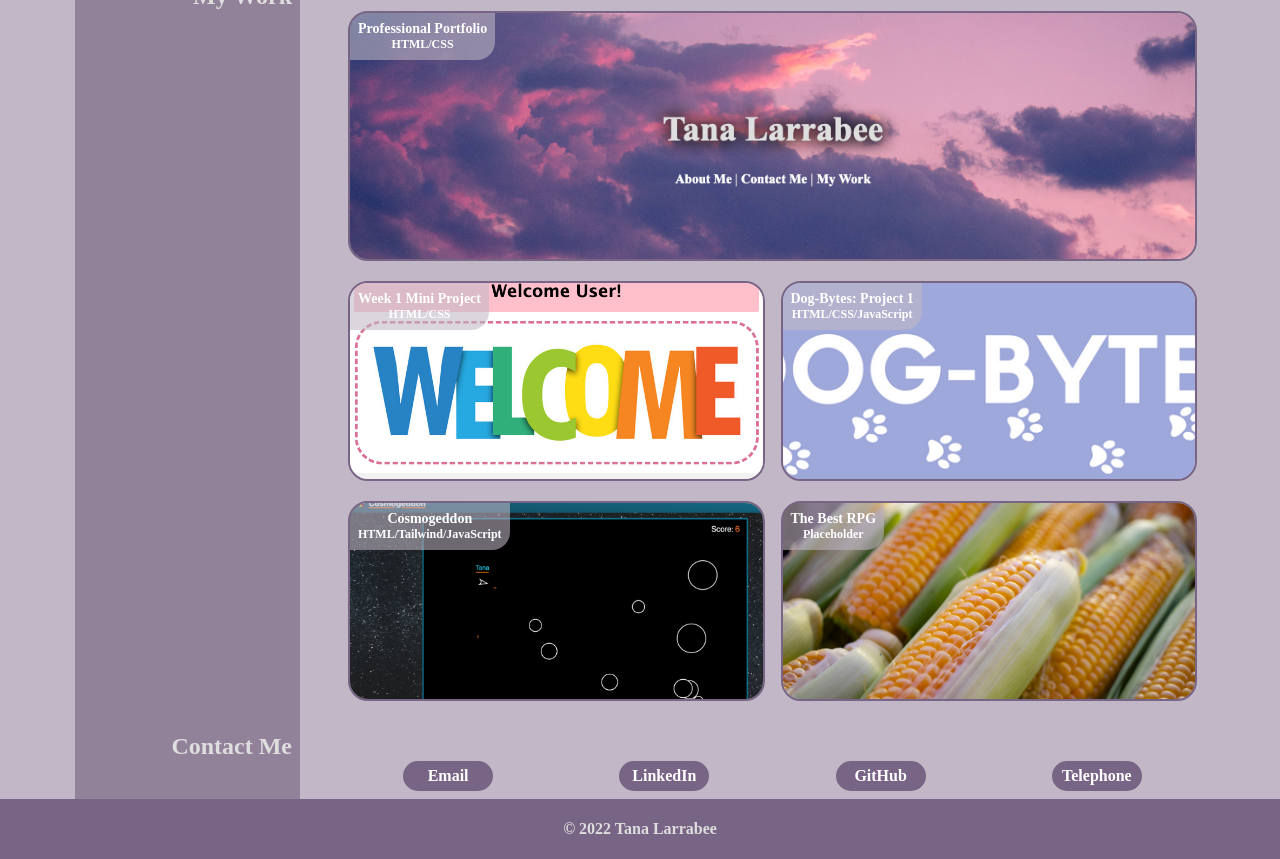
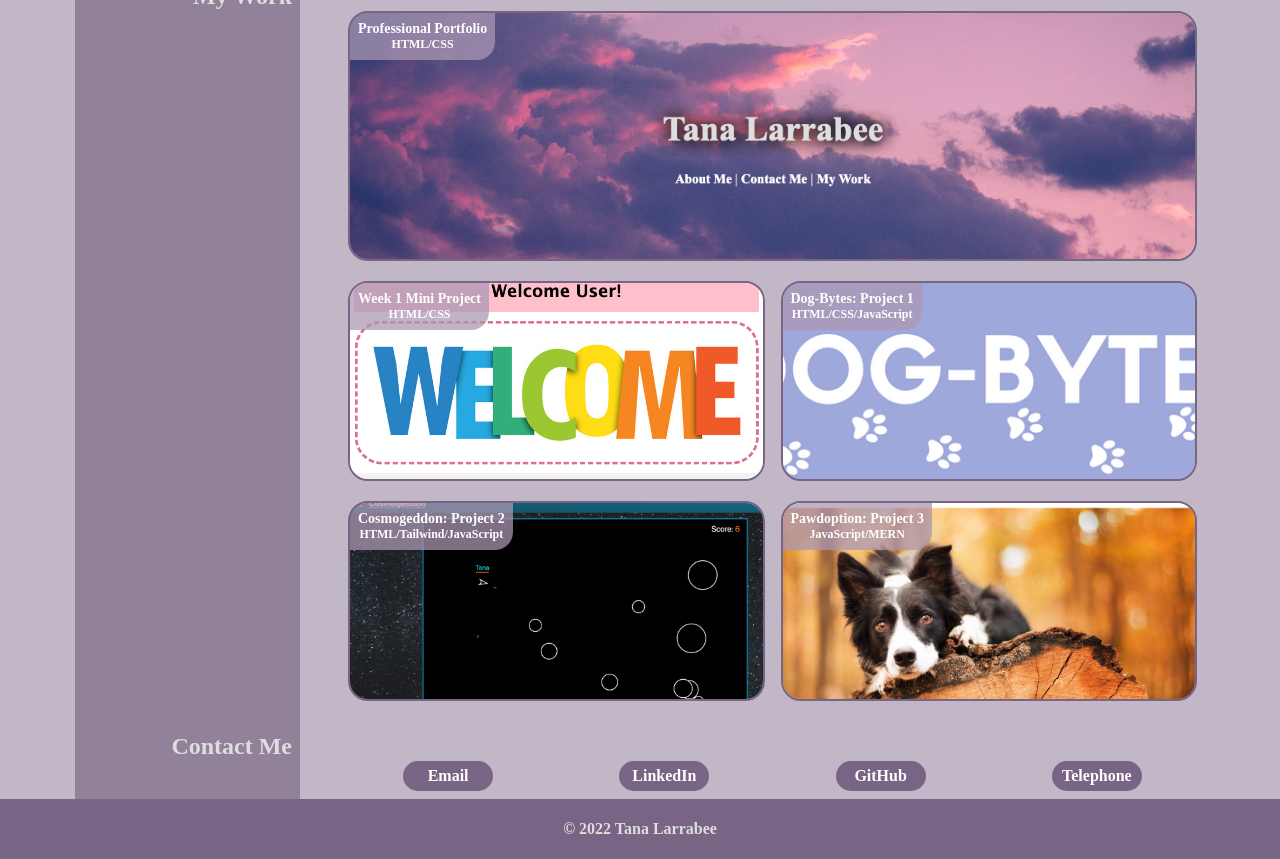
Before and after one commit to Jonochi/portfolio, a plain HTML site: page index.html in a window 1280 px wide. Shown: the part 726-1585 px from the top of the page. Drawn offline with Linux system fonts and the light colour scheme.

Commit message:
Project 3 added

```diff
--- a/assets/style.css
+++ b/assets/style.css
@@ -152,7 +152,7 @@ section {
 .project-info {
     position: absolute;
     margin: 2px;
-    background-color:   #c1b7c692;
+    background-color:   #ab97b4bc;
     padding: 8px;
     text-align: center;
     border-top-left-radius: 18px;
--- a/index.html
+++ b/index.html
@@ -81,19 +81,19 @@
                 <div class="secondary-project">
                     <a href="https://github.com/coltmort/Cosmogeddon">
                         <div class="project-info">
-                            <h3>Cosmogeddon</h3>
+                            <h3>Cosmogeddon: Project 2</h3>
                             <p>HTML/Tailwind/JavaScript</p>
                         </div>
                         <img src="./assets/images/cosmogeddon.png" alt="Placeholder" />
                     </a>
                 </div>
                 <div class="secondary-project">
-                    <a href="#">
+                    <a href="https://pawdoption1.herokuapp.com">
                         <div class="project-info">
-                            <h3>The Best RPG</h3>
-                            <p>Placeholder</p>
+                            <h3>Pawdoption: Project 3</h3>
+                            <p>JavaScript/MERN</p>
                         </div>
-                        <img src="./assets/images/placeholder2.jpg" alt="Dog Fool Calculator Project Placeholder" />
+                        <img src="./assets/images/pawdoption.png" alt="Pawdoption" />
                     </a>
                 </div>
             </div>
```
Also changed, not shown: assets/images/pawdoption.png (added).
